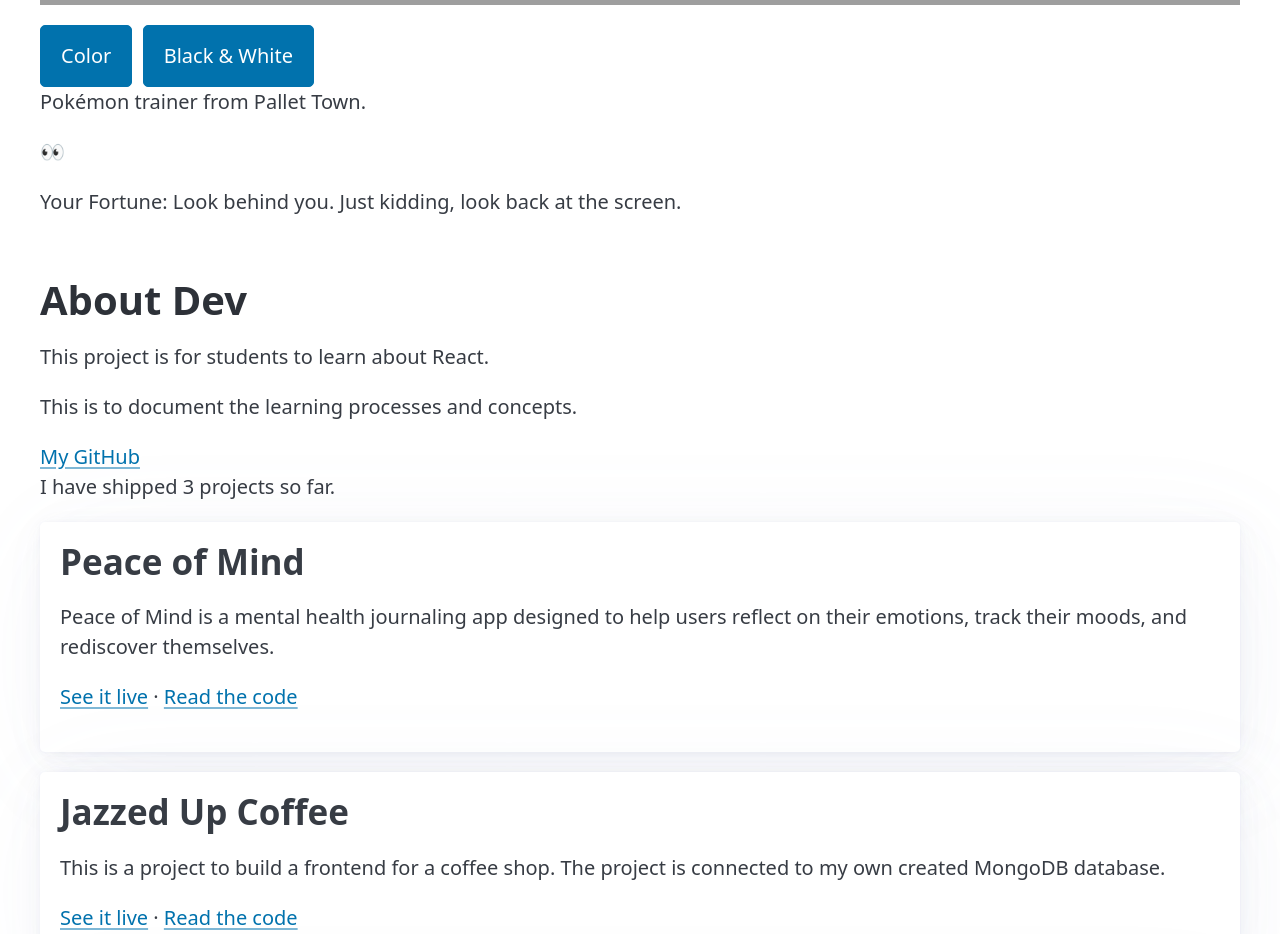
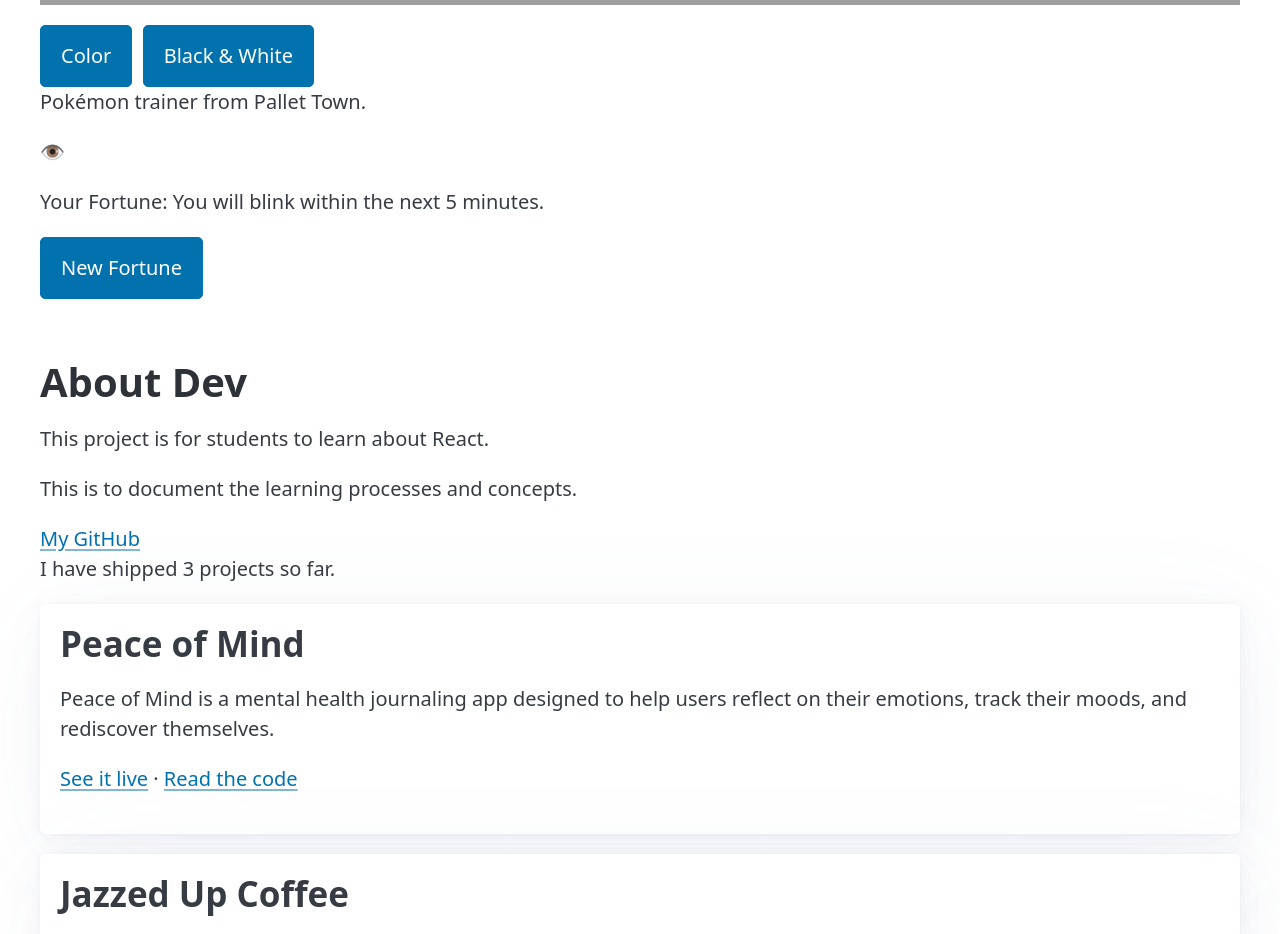
Before and after one commit to Laqwanda-Nettles/portfolio, a React (Vite) app: page / in a window 1280 px wide. Shown: the part 960-1894 px from the top of the page. Built offline with nearby package versions, Linux system fonts and the light colour scheme; grey boxes are pictures that could not be loaded.

Commit message:
add a New Fortune button closes #7

```diff
--- a/src/Fortune.jsx
+++ b/src/Fortune.jsx
@@ -1,9 +1,11 @@
+import { useState } from "react";
+
 const randomNumber = (min, max) => {
   return Math.floor(Math.random() * (max - min + 1)) + min;
 };
 
 function Fortune() {
-  let fortunes = [
+  const fortunes = [
     { text: "You will blink within the next 5 minutes.", emoji: "👁️" },
     {
       text: "Look behind you. Just kidding, look back at the screen.",
@@ -16,12 +18,17 @@ function Fortune() {
     },
   ];
 
-  let index = randomNumber(0, fortunes.length - 1);
+  const [index, setIndex] = useState(0);
+
+  const newFortune = () => {
+    setIndex(randomNumber(0, fortunes.length - 1));
+  };
 
   return (
     <div>
       <p>{fortunes[index].emoji}</p>
       <p>Your Fortune: {fortunes[index].text}</p>
+      <button onClick={newFortune}>New Fortune</button>
     </div>
   );
 }
```
